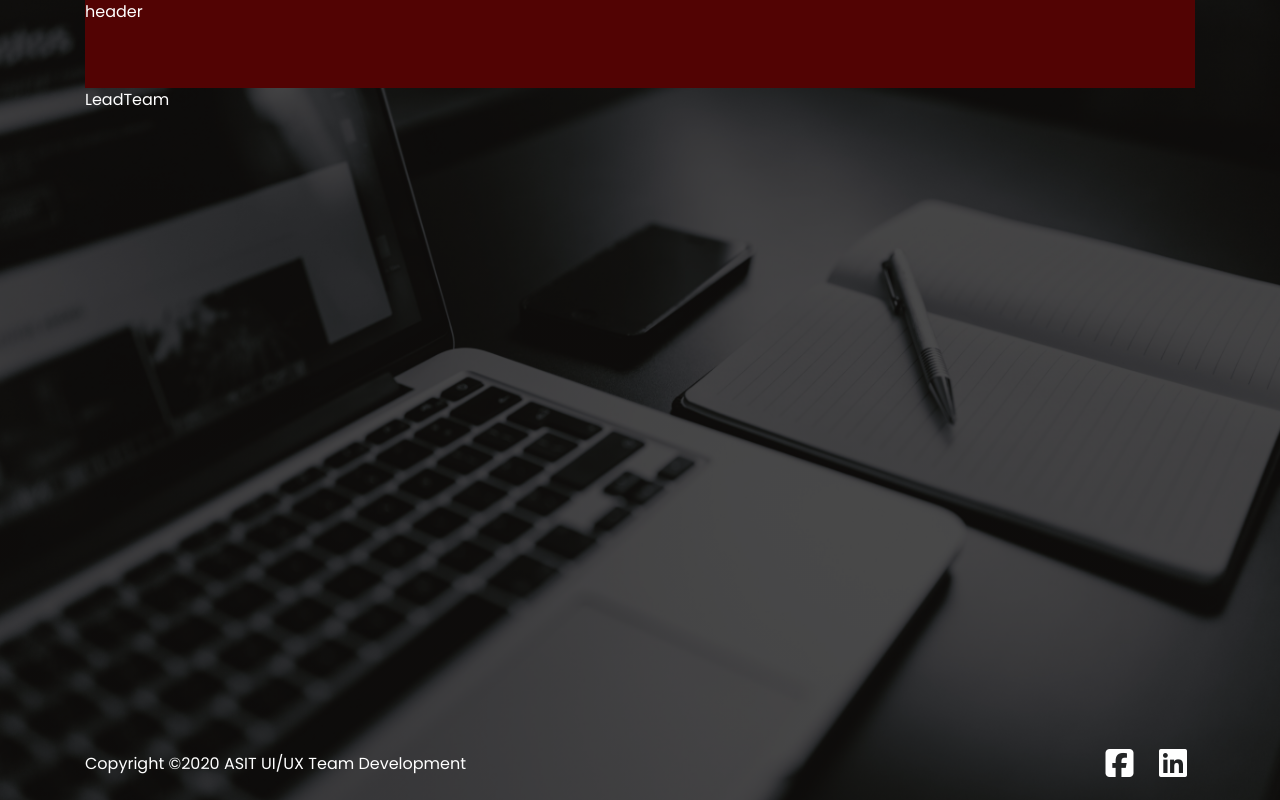
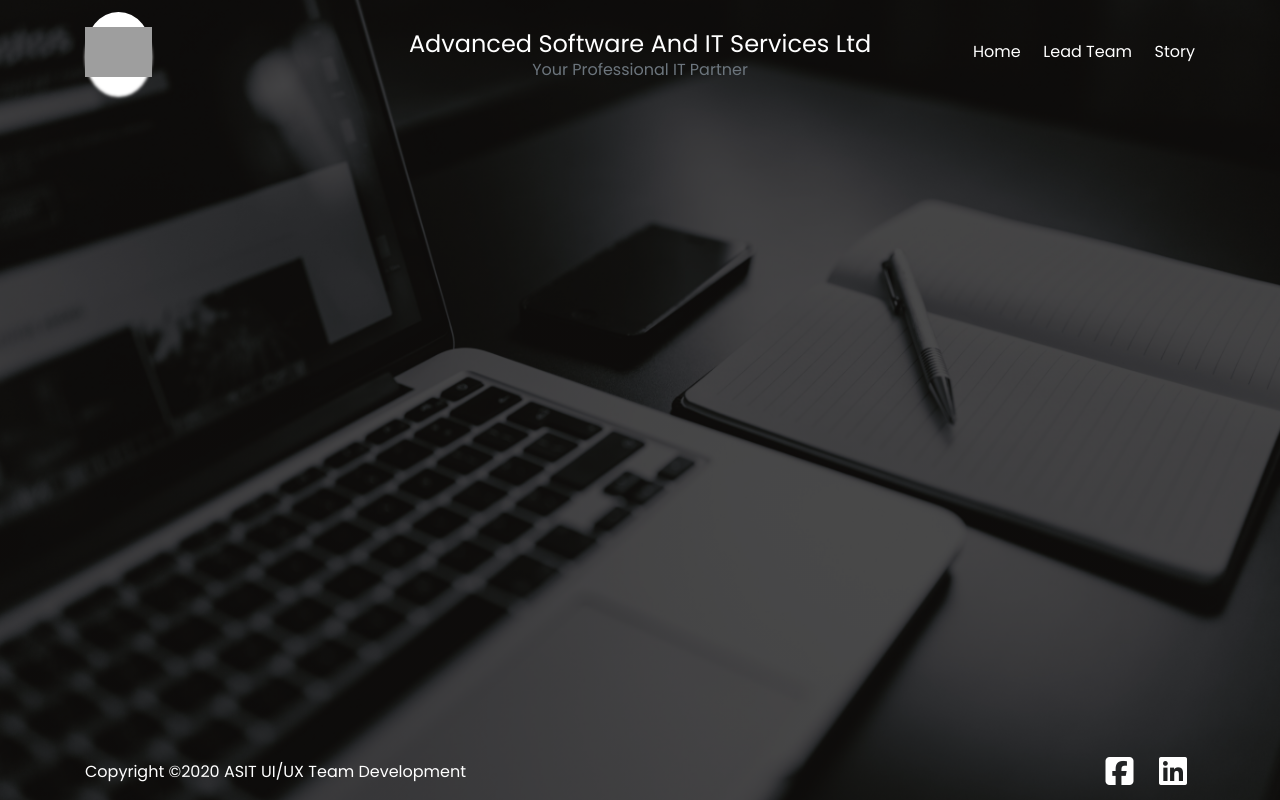
Before and after one commit to rahi-khan/asit-website, a React (Create React App) app: page /leadteam in a window 1280 px wide. Built offline with nearby package versions, Linux system fonts and the light colour scheme; grey boxes are pictures that could not be loaded.

Commit message:
header completed 🤯

```diff
--- a/src/components/Layout/Header.jsx
+++ b/src/components/Layout/Header.jsx
@@ -1,8 +1,34 @@
 import { Container } from "react-bootstrap";
+import { Link } from "react-router-dom";
+import logo from "../../images/ASIT_Logo.png";
 
 const Header = () => (
     <Container>
-        <div className="header">header </div>
+        <div className="header d-flex justify-content-between align-items-center">
+            {/*//! Logo */}
+            <div class="logo-container">
+                <div class="logo-container__circle">
+                    <img
+                        src={logo}
+                        alt="Advanced Software And IT Services Ltd. Logo"
+                        class="img-fluid"
+                    />
+                </div>
+            </div>
+
+            {/*//! Heading */}
+            <div className="heading text-center">
+                <h3 className="mb-0 mt-2">Advanced Software And IT Services Ltd</h3>
+                <span class="text-muted">Your Professional IT Partner</span>
+            </div>
+
+            {/*//! Links */}
+            <div className="nav-links d-flex justify-content-between align-items-center">
+                <Link to="/">Home</Link>
+                <Link to="/leadteam">Lead Team</Link>
+                <Link to="/story">Story</Link>
+            </div>
+        </div>
     </Container>
 );
 
--- /dev/null
+++ b/src/components/Layout/LoadingSpinner.jsx
@@ -0,0 +1,11 @@
+import { Spinner } from "react-bootstrap";
+
+const LoadingSpinner = () => (
+    <div className="spinner d-flex justify-content-center align-items-center">
+        <Spinner animation="border" role="status">
+            <span className="sr-only">Loading...</span>
+        </Spinner>
+    </div>
+);
+
+export default LoadingSpinner;
--- a/src/components/Layout/Wrapper.jsx
+++ b/src/components/Layout/Wrapper.jsx
@@ -2,12 +2,13 @@ import { Suspense } from "react";
 import { BrowserRouter as Router, Switch } from "react-router-dom";
 import Layout from "./Layout";
 import BG from "../../images/background-image-overlay.jpg";
+import LoadingSpinner from "./LoadingSpinner";
 
 const Wrapper = ({ children }) => (
     <Router>
         <div className="BG" style={BGstyles}>
             <Layout>
-                <Suspense fallback={<div>Loading...</div>}>
+                <Suspense fallback={<LoadingSpinner />}>
                     <Switch>{children}</Switch>
                 </Suspense>
             </Layout>
--- a/src/index.scss
+++ b/src/index.scss
@@ -7,21 +7,57 @@
     font-family: "Poppins", sans-serif;
 }
 
+a {
+    color: #fff;
+    transition: all 0.25s ease-out;
+
+    &:hover {
+        color: rgb(167, 167, 167);
+        text-decoration: overline;
+    }
+}
+
 .header {
-    height: 11vh;
-    background-color: rgb(82, 3, 3);
+    height: 13vh;
+
+    h3 {
+        @include font-size(1.5rem);
+    }
+
+    .logo-container {
+        width: 20%;
+
+        &__circle {
+            width: 30%;
+            height: 10vh;
+            border-radius: 50%;
+            background-color: white;
+            display: flex;
+            justify-content: center;
+            align-items: center;
+            box-shadow: 0 5px 3px #fff;
+        }
+    }
+
+    .heading {
+        width: 60%;
+    }
+    .nav-links {
+        width: 20%;
+    }
 }
 
 .home,
 .leadteam,
 .story,
-.notFound {
+.notFound,
+.spinner {
     height: 80vh;
     // background-color: green;
 }
 
 .footer {
-    height: 9vh;
+    height: 7vh;
 
     .copyright {
         @include font-size(1rem);
--- a/src/pages/Home.jsx
+++ b/src/pages/Home.jsx
@@ -1,5 +1,5 @@
 const Home = () => {
-    return <div className="home">Home</div>;
+    return <div className="home"></div>;
 };
 
 export default Home;
--- a/src/pages/LeadTeam.jsx
+++ b/src/pages/LeadTeam.jsx
@@ -1,5 +1,5 @@
 const LeadTeam = () => {
-    return <div className="leadteam">LeadTeam</div>;
+    return <div className="leadteam"></div>;
 };
 
 export default LeadTeam;
--- a/src/pages/Story.jsx
+++ b/src/pages/Story.jsx
@@ -1,5 +1,5 @@
 const Story = () => {
-    return <div className="story">Story</div>;
+    return <div className="story"></div>;
 };
 
 export default Story;
```
Also changed, not shown: 1 other file (tests, documents, lock files or other folders).
